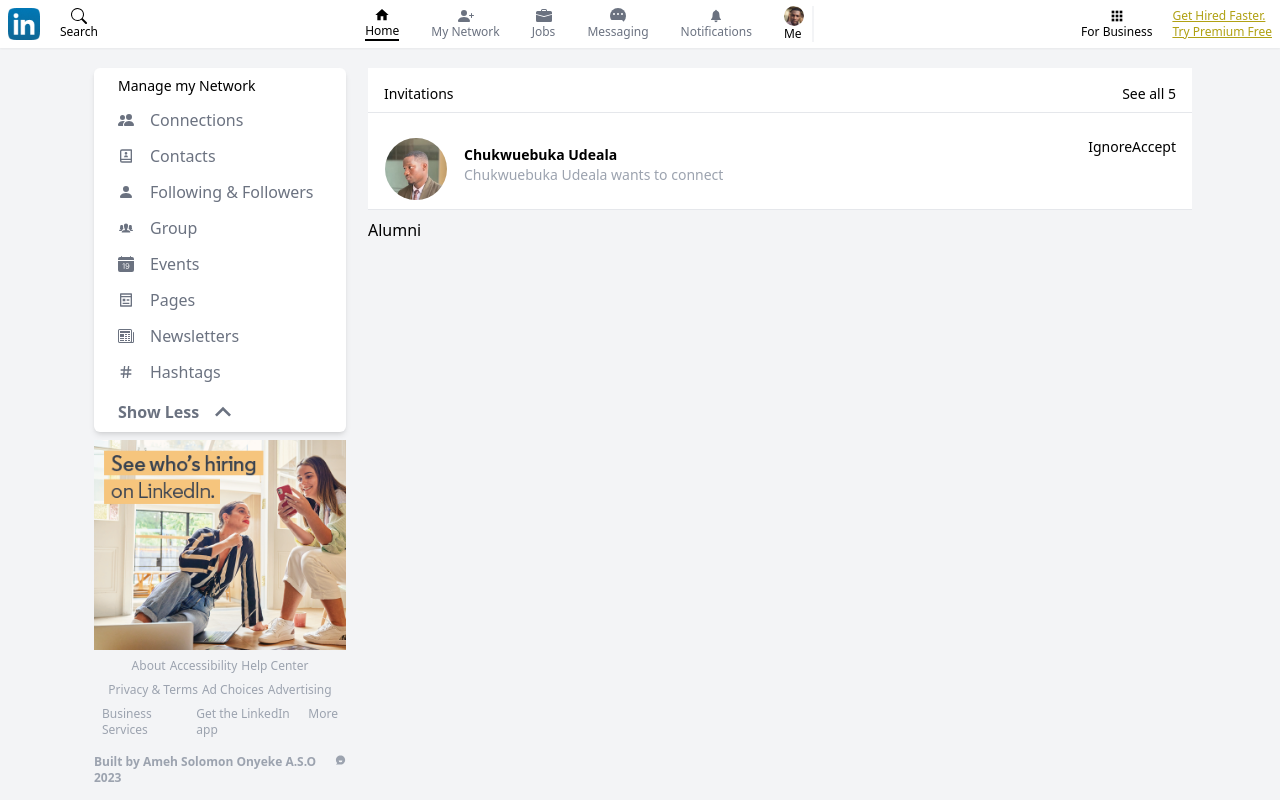
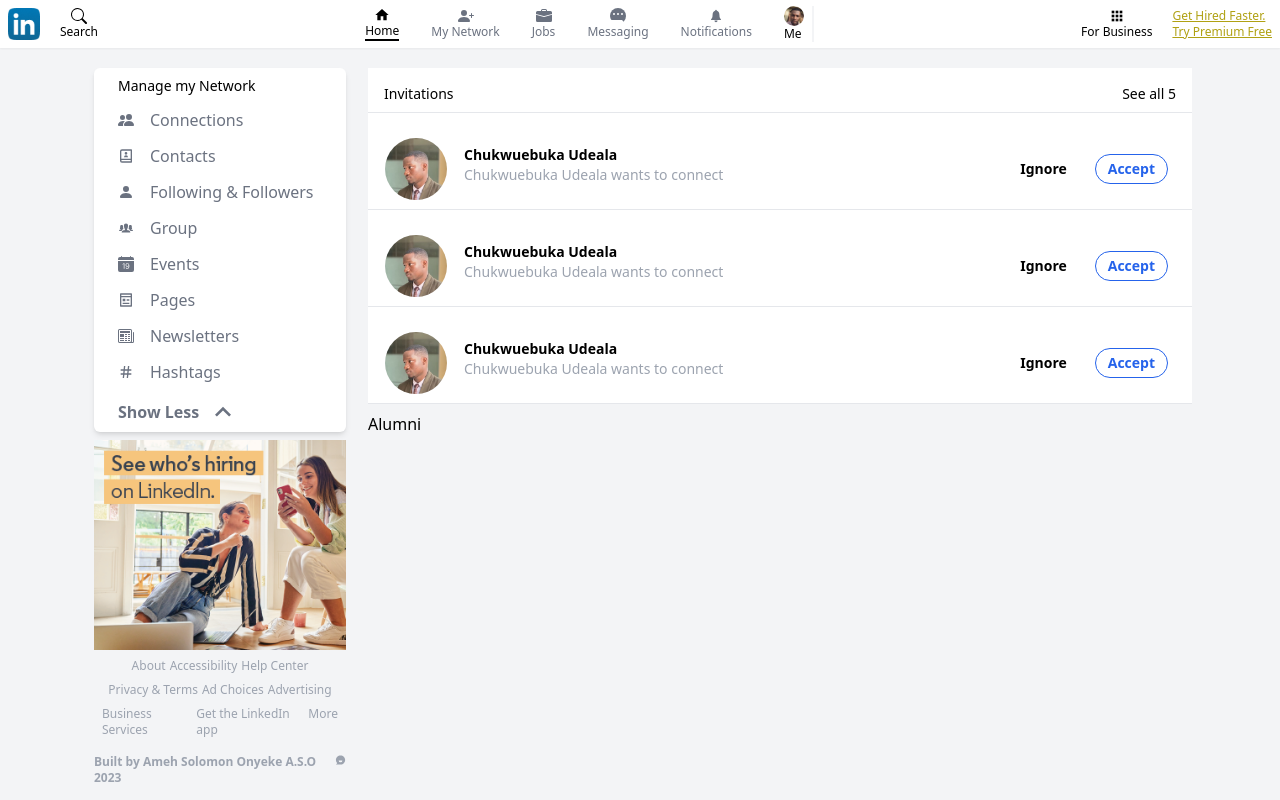
Before and after one commit to Uncle-Solomon/LinkedInClone, a React (Vite) app in the folder client/: page /mynetwork in a window 1280 px wide. Built offline with nearby package versions, Linux system fonts and the light colour scheme.

Commit message:
Starting InvitationsComponent

```diff
--- a/client/src/components/Invitations.jsx
+++ b/client/src/components/Invitations.jsx
@@ -11,7 +11,7 @@
           See all <span>5</span>
         </p>
       </div>
-      <div className="flex justify-between px-4 pt-4 pb-2 border-b mb-2">
+      <div className="flex justify-between items-center px-4 pt-4 pb-2 border-b mb-2">
         <div className="flex gap-2">
           <img
             className="w-16 h-16 rounded-full border border-white"
@@ -25,8 +25,74 @@
           </div>
         </div>
         <div>
-          <button type="button">Ignore</button>
-          <button type="button">Accept</button>
+          <button
+            type="button"
+            className="mx-2 hover:bg-gray-200 py-1 px-3 font-bold"
+          >
+            Ignore
+          </button>
+          <button
+            type="button"
+            className="mx-2 hover:bg-gray-200 rounded-2xl py-1 px-3 border border-blue-600 text-blue-600 font-bold"
+          >
+            Accept
+          </button>
+        </div>
+      </div>
+      <div className="flex justify-between items-center px-4 pt-4 pb-2 border-b mb-2">
+        <div className="flex gap-2">
+          <img
+            className="w-16 h-16 rounded-full border border-white"
+            src={ebuka}
+          />
+          <div className="p-2 text-sm text-gray-400 ">
+            <h2 className="text-black leading-2 font-bold">
+              Chukwuebuka Udeala
+            </h2>
+            <p>Chukwuebuka Udeala wants to connect</p>
+          </div>
+        </div>
+        <div>
+          <button
+            type="button"
+            className="mx-2 hover:bg-gray-200 py-1 px-3 font-bold"
+          >
+            Ignore
+          </button>
+          <button
+            type="button"
+            className="mx-2 hover:bg-gray-200 rounded-2xl py-1 px-3 border border-blue-600 text-blue-600 font-bold"
+          >
+            Accept
+          </button>
+        </div>
+      </div>
+      <div className="flex justify-between items-center px-4 pt-4 pb-2 border-b mb-2">
+        <div className="flex gap-2">
+          <img
+            className="w-16 h-16 rounded-full border border-white"
+            src={ebuka}
+          />
+          <div className="p-2 text-sm text-gray-400 ">
+            <h2 className="text-black leading-2 font-bold">
+              Chukwuebuka Udeala
+            </h2>
+            <p>Chukwuebuka Udeala wants to connect</p>
+          </div>
+        </div>
+        <div>
+          <button
+            type="button"
+            className="mx-2 hover:bg-gray-200 py-1 px-3 font-bold font-bold"
+          >
+            Ignore
+          </button>
+          <button
+            type="button"
+            className="mx-2 hover:bg-gray-200 rounded-2xl py-1 px-3 border border-blue-600 text-blue-600 font-bold font-bold"
+          >
+            Accept
+          </button>
         </div>
       </div>
     </div>
--- a/client/src/pages/Network.jsx
+++ b/client/src/pages/Network.jsx
@@ -9,10 +9,10 @@
     <div className=" bg-gray-100 min-h-[100vh]">
       <Navigation />
       <div className=" grid grid-cols-12 mt-5 px-5 md:px-10 lg:px-20 ">
-        <div className=" col-span-3">
+        <div className=" col-span-12 md:col-span-4 lg:col-span-3">
           <SideNavNetwork />
         </div>
-        <div className=" col-span-9 px-2">
+        <div className=" col-span-12 md:col-span-8 lg:col-span-9 px-2">
           <Invitations />
           <Alumni />
         </div>
```
